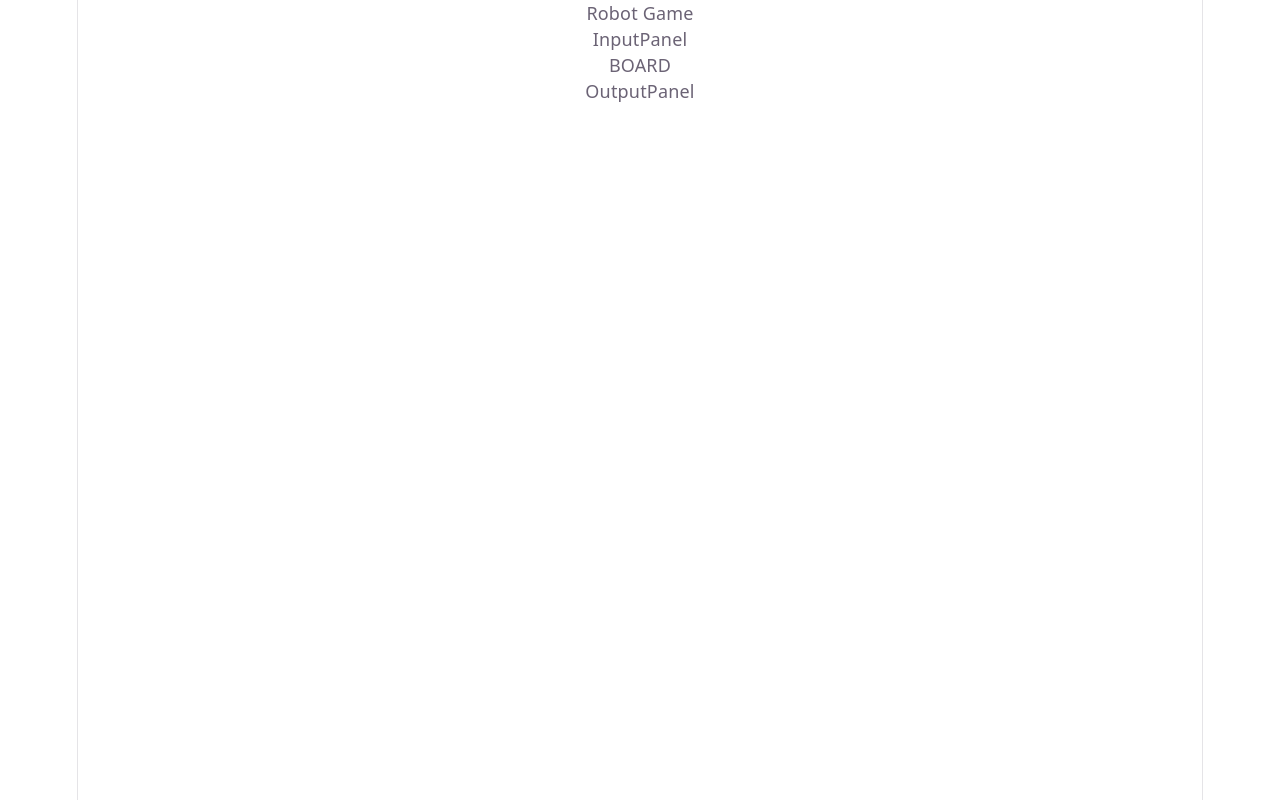
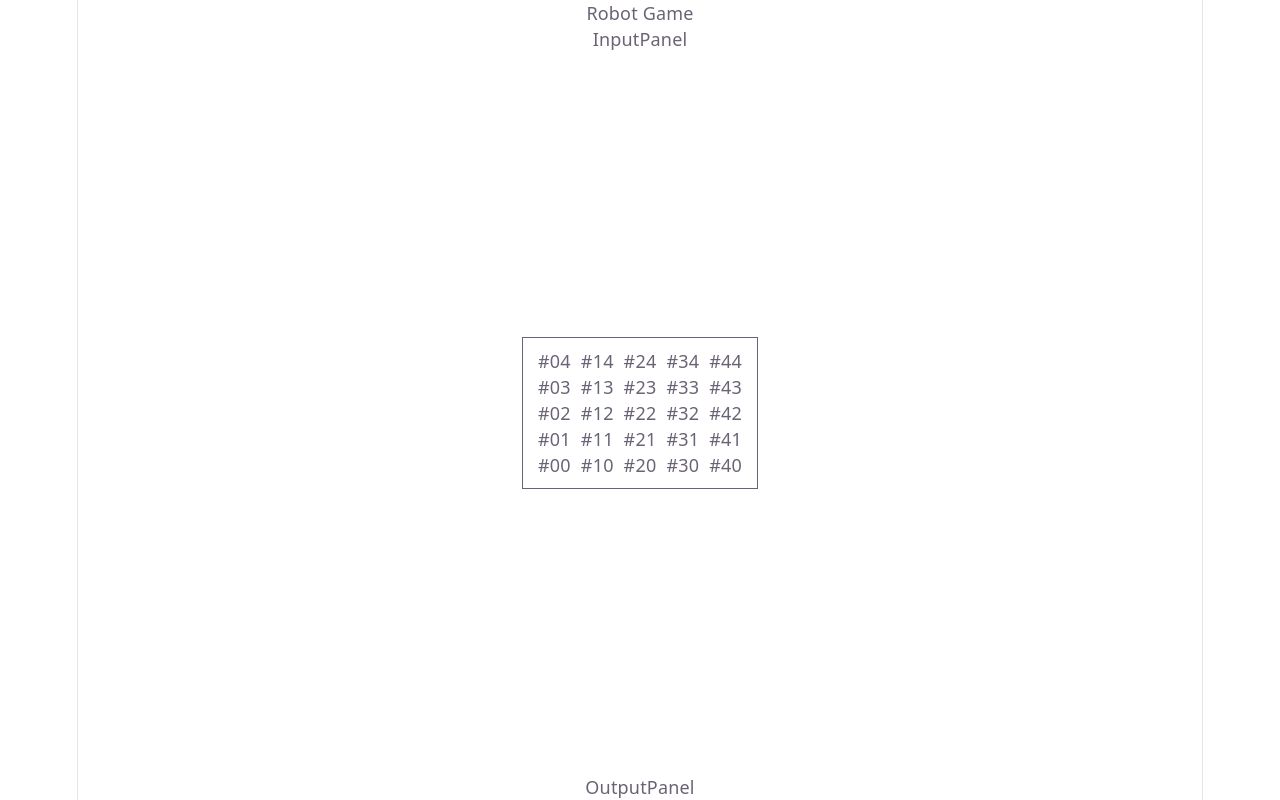
Before and after one commit to VishakhaRastogi/robot-game-simulator, a React (Vite) app: page / in a window 1280 px wide. Built offline with nearby package versions, Linux system fonts and the light colour scheme.

Commit message:
Board layout setup

```diff
--- a/src/App.tsx
+++ b/src/App.tsx
@@ -4,11 +4,16 @@ import InputPanel from "./components/InputPanel";
 import OutputPanel from "./components/OutputPanel";
 
 function App() {
+  const boardDimensions = {
+    x: 5,
+    y: 5,
+  };
+
   return (
     <>
       Robot Game
       <InputPanel />
-      <Board />
+      <Board x={boardDimensions.x} y={boardDimensions.y} />
       <OutputPanel />
     </>
   );
--- a/src/components/Board.tsx
+++ b/src/components/Board.tsx
@@ -1,7 +1,52 @@
-function Board() {
+type BoardProps = {
+  x: number;
+  y: number;
+};
+
+function Board(props: BoardProps) {
+  const prepareBoard = (x: number, y: number) => {
+    let board = [];
+    for (let i = x - 1; i >= 0; i--) {
+      let row = [];
+      for (let j = 0; j < y; j++) {
+        row.push([j, i]);
+      }
+      board.push(row);
+    }
+
+    return (
+      <>
+        {board.map((row) => {
+          return (
+            <div key={row.toString()} style={{ width: "fit-content" }}>
+              <>
+                {row.map((cell) => {
+                  return (
+                    <span key={cell.toString()} style={{ padding: "5px" }}>
+                      #{cell}
+                    </span>
+                  );
+                })}
+              </>
+            </div>
+          );
+        })}
+      </>
+    );
+  };
+
   return (
     <>
-      <section>BOARD</section>
+      <section
+        style={{
+          border: "1px solid",
+          margin: "auto",
+          width: "fit-content",
+          padding: "10px",
+        }}
+      >
+        {prepareBoard(props.x, props.y)}
+      </section>
     </>
   );
 }
```
